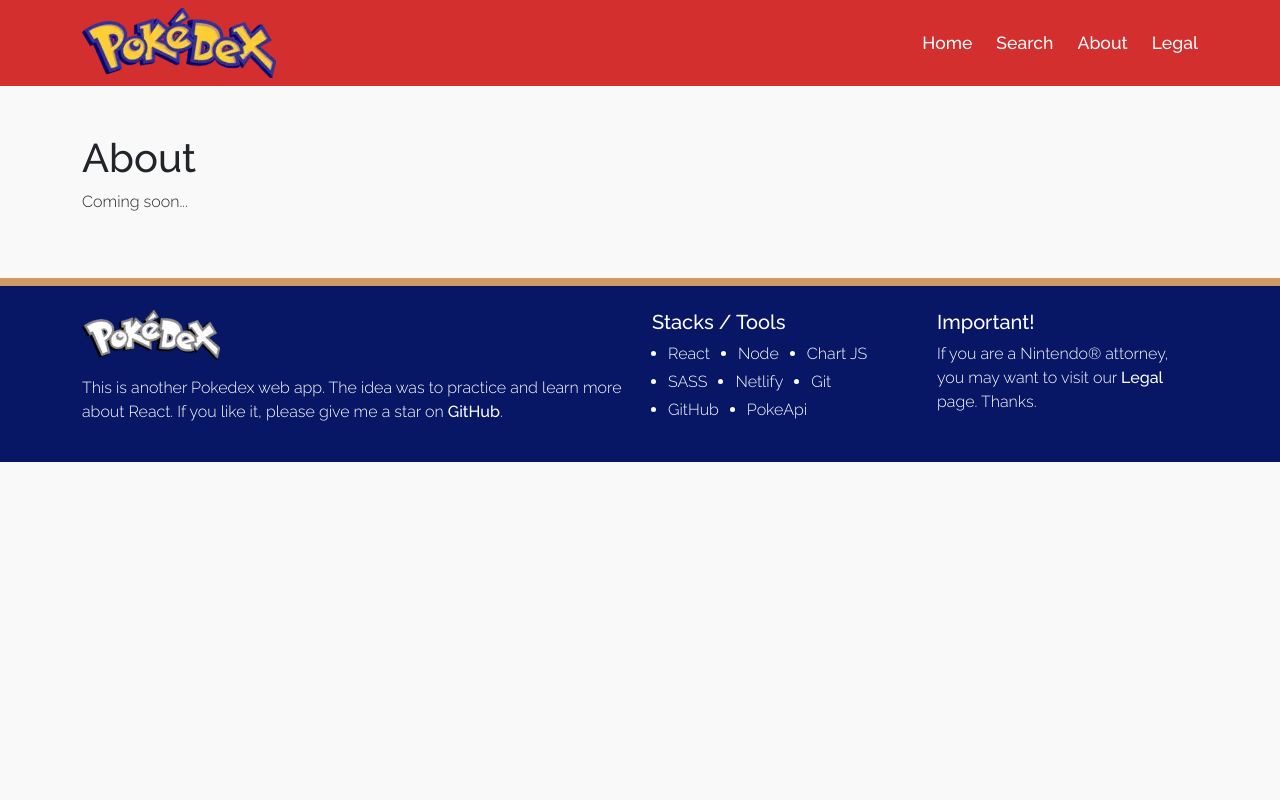
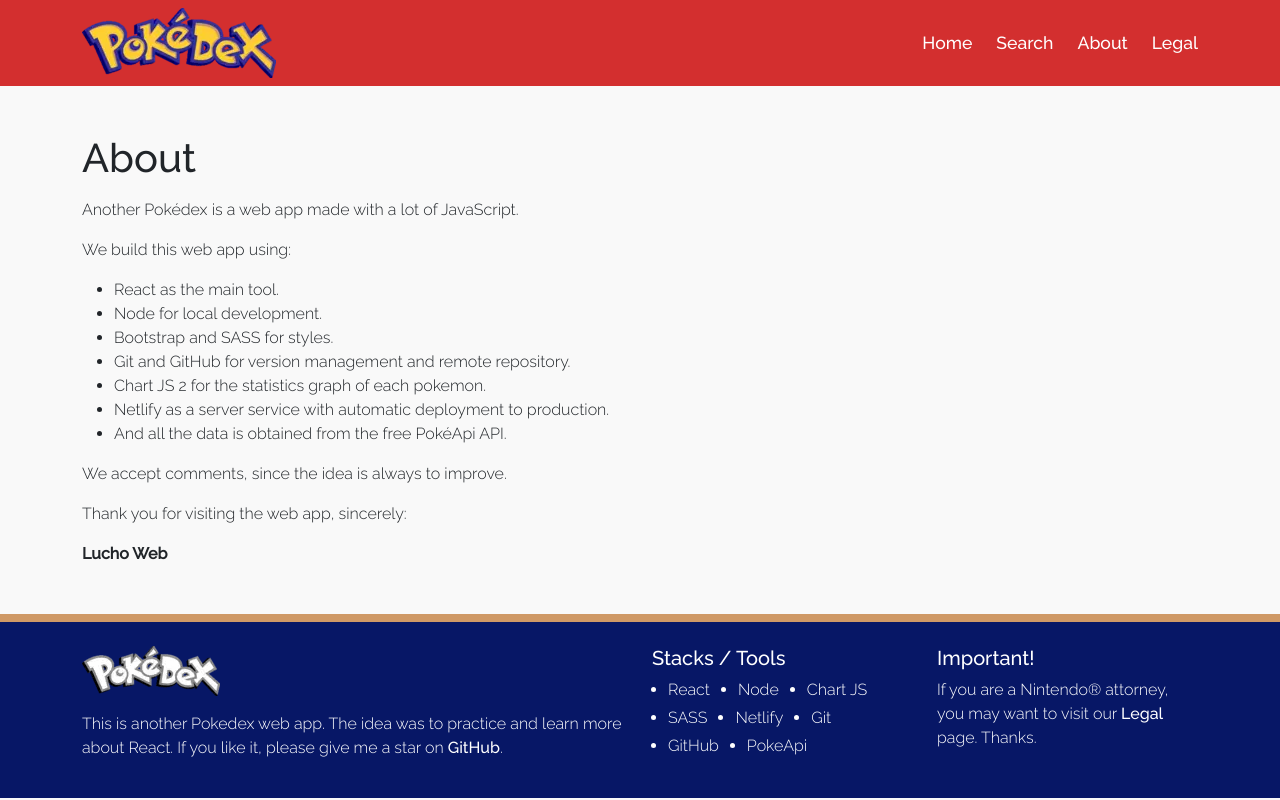
Before and after one commit to luchoweb/pokedex, a React (Create React App) app: page /about in a window 1280 px wide. Built offline with nearby package versions, Linux system fonts and the light colour scheme.

Commit message:
about page done

```diff
--- a/src/pages/about.jsx
+++ b/src/pages/about.jsx
@@ -4,8 +4,24 @@
   return (
     <Layout>
       <div className="container pt-5 pb-5">
-        <h1>About</h1>
-        <p>Coming soon...</p>
+        <h1 className="mb-3">About</h1>
+        <p>Another Pokédex is a web app made with a lot of JavaScript.</p>
+        <p>We build this web app using:</p>
+
+        <ul>
+          <li>React as the main tool.</li>
+          <li>Node for local development.</li>
+          <li>Bootstrap and SASS for styles.</li>
+          <li>Git and GitHub for version management and remote repository.</li>
+          <li>Chart JS 2 for the statistics graph of each pokemon.</li>
+          <li>Netlify as a server service with automatic deployment to production.</li>
+          <li>And all the data is obtained from the free PokéApi API.</li>
+        </ul>
+
+        <p>We accept comments, since the idea is always to improve.</p>
+        <p>Thank you for visiting the web app, sincerely:</p>
+        <p className="mb-0 fw-bold">Lucho Web</p>
+
       </div>
     </Layout>
   )
```
